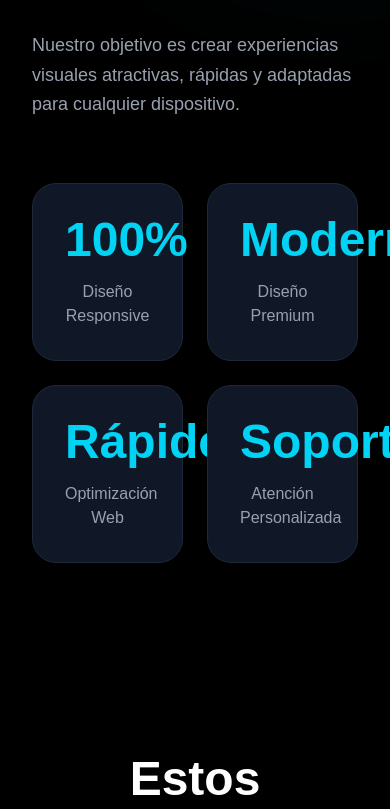
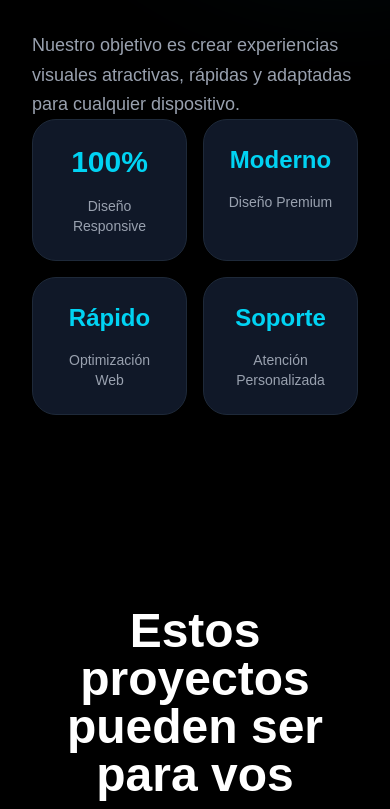
Before and after one commit to NexuraWebCR/Nexura-Web-CR, a React (Vite) app in the folder nexora-web/: page / in a window 390 px wide. Shown: the part 2246-3055 px from the top of the page. Built offline with nearby package versions, Linux system fonts and the light colour scheme.

Commit message:
Se arreglo textos salidos de cuadros y en la vista para mobile

```diff
--- a/nexora-web/src/App.jsx
+++ b/nexora-web/src/App.jsx
@@ -247,7 +247,7 @@ export default function App() {
             <section className="relative z-10 px-8 py-24">
 
                 <div className="max-w-6xl mx-auto grid md:grid-cols-2 gap-16 items-center">
-
+                </div>
                 {/* TEXTO */}
                 <div>
 
@@ -269,61 +269,59 @@ export default function App() {
 
                 </div>
 
+
                 {/* TARJETAS */}
-                    <div className="grid grid-cols-2 gap-6">
+                <div className="grid grid-cols-2 gap-4 md:gap-6">
 
-                        <div className="bg-gray-900 border border-gray-800 rounded-3xl p-8 text-center hover:border-cyan-400 transition">
+                    <div className="bg-gray-900 border border-gray-800 rounded-3xl p-6 md:p-8 text-center hover:border-cyan-400 transition overflow-hidden">
 
-                            <h4 className="text-5xl font-black text-cyan-400">
+                        <h4 className="text-3xl md:text-5xl font-black text-cyan-400 break-words">
                             100%
                         </h4>
 
-                            <p className="text-gray-400 mt-4">
+                        <p className="text-gray-400 mt-4 text-sm md:text-base">
                             Diseño Responsive
                         </p>
 
                     </div>
 
-                        <div className="bg-gray-900 border border-gray-800 rounded-3xl p-8 text-center hover:border-cyan-400 transition">
+                    <div className="bg-gray-900 border border-gray-800 rounded-3xl p-6 md:p-8 text-center hover:border-cyan-400 transition overflow-hidden">
 
-                            <h4 className="text-5xl font-black text-cyan-400">
+                        <h4 className="text-2xl md:text-5xl font-black text-cyan-400 break-words">
                             Moderno
                         </h4>
 
-                            <p className="text-gray-400 mt-4">
+                        <p className="text-gray-400 mt-4 text-sm md:text-base">
                             Diseño Premium
                         </p>
 
                     </div>
 
-                        <div className="bg-gray-900 border border-gray-800 rounded-3xl p-8 text-center hover:border-cyan-400 transition">
+                    <div className="bg-gray-900 border border-gray-800 rounded-3xl p-6 md:p-8 text-center hover:border-cyan-400 transition overflow-hidden">
 
-                            <h4 className="text-5xl font-black text-cyan-400">
+                        <h4 className="text-2xl md:text-5xl font-black text-cyan-400 break-words">
                             Rápido
                         </h4>
 
-                            <p className="text-gray-400 mt-4">
+                        <p className="text-gray-400 mt-4 text-sm md:text-base">
                             Optimización Web
                         </p>
 
                     </div>
 
-                        <div className="bg-gray-900 border border-gray-800 rounded-3xl p-8 text-center hover:border-cyan-400 transition">
+                    <div className="bg-gray-900 border border-gray-800 rounded-3xl p-6 md:p-8 text-center hover:border-cyan-400 transition overflow-hidden">
 
-                            <h4 className="text-5xl font-black text-cyan-400">
+                        <h4 className="text-2xl md:text-5xl font-black text-cyan-400 break-words">
                             Soporte
                         </h4>
 
-                            <p className="text-gray-400 mt-4">
+                        <p className="text-gray-400 mt-4 text-sm md:text-base">
                             Atención Personalizada
                         </p>
 
                     </div>
 
                 </div>
-
-                </div>
-
             </section>
             {/* PROYECTOS */}
             <div className="absolute top-[1700px] right-[-200px] w-[500px] h-[500px] bg-cyan-500/10 blur-3xl rounded-full"></div>
@@ -415,10 +413,10 @@ export default function App() {
             {/* CONTACTO */}
             <section
                 id="contacto"
-                className="relative z-10 px-8 py-24"
+                className="relative z-10 px-4 md:px-8 py-24"
             >
 
-                <div className="max-w-4xl mx-auto bg-gray-900/70 backdrop-blur-sm border border-gray-800 rounded-3xl p-10">
+                <div className="w-full max-w-4xl mx-auto bg-gray-900/70 backdrop-blur-sm border border-gray-800 rounded-3xl p-5 md:p-10 overflow-hidden">
 
                     <h3 className="text-5xl font-bold text-center mb-6">
                         Hablemos de tu proyecto
@@ -433,19 +431,19 @@ export default function App() {
                         <input
                             type="text"
                             placeholder="Nombre completo"
-                            className="bg-black border border-gray-700 rounded-xl px-6 py-4 text-white outline-none focus:border-cyan-400 transition"
+                            className="bg-black border border-gray-700 rounded-xl px-4 md:px-6 py-4 w-full text-white outline-none focus:border-cyan-400 transition"
                         />
 
                         <input
                             type="email"
                             placeholder="Correo electrónico"
-                            className="bg-black border border-gray-700 rounded-xl px-6 py-4 text-white outline-none focus:border-cyan-400 transition"
+                            className="bg-black border border-gray-700 rounded-xl px-4 md:px-6 py-4 w-full text-white outline-none focus:border-cyan-400 transition"
                         />
 
                         <textarea
                             placeholder="Cuéntanos sobre tu proyecto..."
                             rows="6"
-                            className="bg-black border border-gray-700 rounded-xl px-6 py-4 text-white outline-none focus:border-cyan-400 transition resize-none"
+                            className="bg-black border border-gray-700 rounded-xl px-4 md:px-6 py-4 w-full text-white outline-none focus:border-cyan-400 transition resize-none"
                         ></textarea>
 
                         <button
```
Lines whose indentation alone changed are shown as unchanged.
